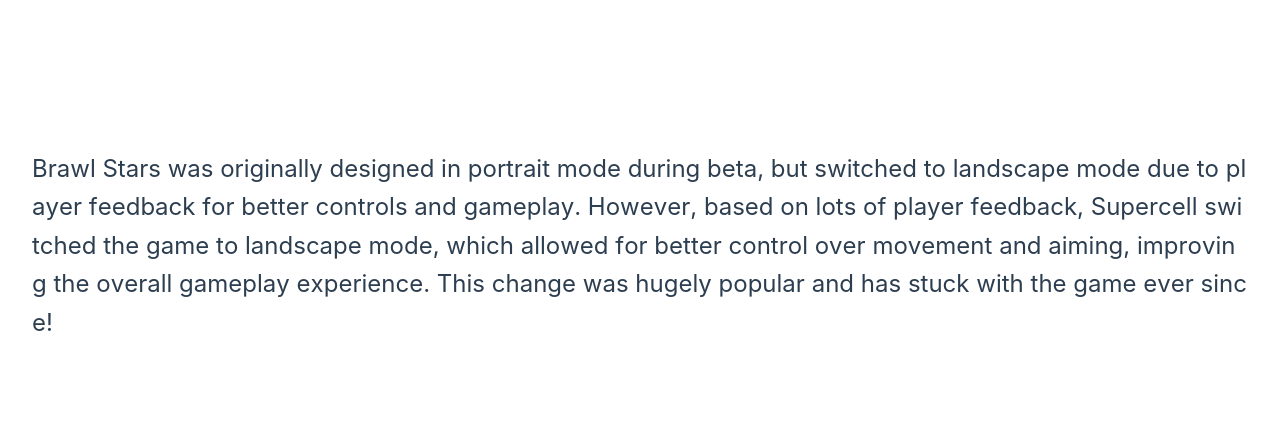
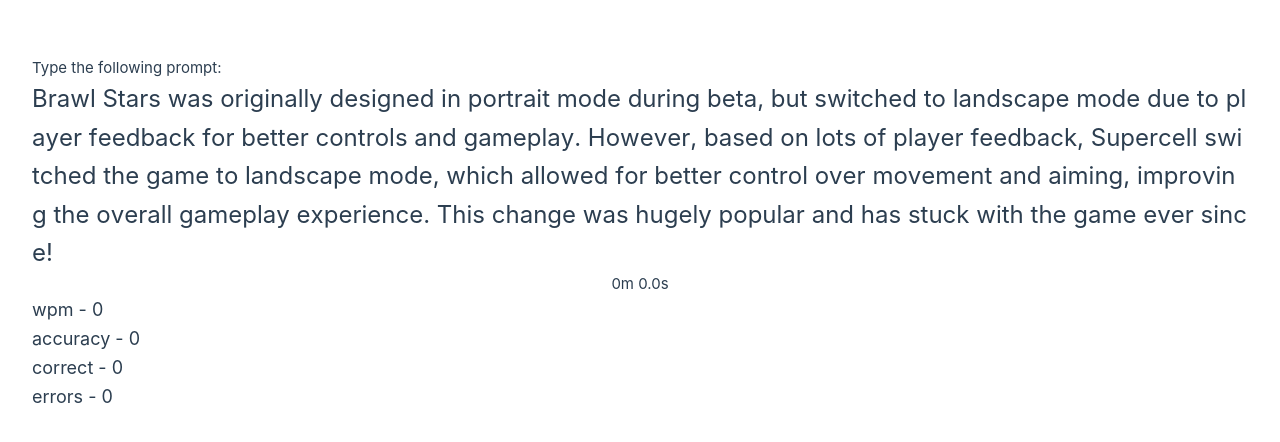
Before and after one commit to valgardg/bad-typing, a Vue app: page / in a window 1280 px wide. Shown: the part 166-608 px from the top of the page. Built offline with nearby package versions, Linux system fonts and the light colour scheme.

Commit message:
added: clock and statistics

```diff
--- a/src/views/TypeScreen.vue
+++ b/src/views/TypeScreen.vue
@@ -3,7 +3,7 @@
     <div>
         <!-- input section -->
         <div @click="focusInput">
-            <div class="typing-prompt">Type the following prompt:</div>
+            <div class="">Type the following prompt:</div>
             <div class="prompt-container">
                 <div
                     v-for="(letter, index) in typePrompt"
@@ -18,6 +18,18 @@
                 </div>
             </div>
         </div>
+        <!-- clock + stats div -->
+        <div class="time-div">
+            <p>{{ minutes }}m {{ seconds }}.{{ milliseconds }}s</p>
+        </div>
+
+        <div class="stats-div">
+            <p>wpm - {{ wpm }}</p>
+            <p>accuracy - {{ accuracy }}</p>
+            <p>correct - {{ correct }}</p>
+            <p>errors - {{ errors }}</p>
+        </div>
+
         <!-- hidden input to listen capture user typing -->
         <input
             type="text"
@@ -33,8 +45,9 @@
 </template>
 
 <script setup lang="ts">
-import { ref, onMounted } from 'vue';
+import { ref, onMounted, computed } from 'vue';
 
+const canType = ref(true);
 const typePrompt = ref('Brawl Stars was originally designed in portrait mode during beta, but switched to landscape mode due to player feedback for better controls and gameplay. However, based on lots of player feedback, Supercell switched the game to landscape mode, which allowed for better control over movement and aiming, improving the overall gameplay experience. This change was hugely popular and has stuck with the game ever since!');
 const typed = ref('');
 const typingInput = ref<HTMLInputElement | null>(null);
@@ -44,10 +57,21 @@
 }
 
 const handleInput = () => {
+    if (!running.value) {
+        startClock();
+    }
     console.log("User input:", typed.value);
+    if(typed.value.length == typePrompt.value.length) {
+        stopClock();
+        canType.value = false;
+        calculateStats();
+    }
 }
 
 const focusInput = () => {
+    if(!canType.value) {
+        return;
+    }
     typingInput.value?.focus();
 }
 
@@ -64,12 +88,58 @@
 const onBlur = () => {
     isFocused.value = false;
 }
+
+// clock implementation
+const running = ref(false);
+const startTime = ref(0);
+const elapsedTime = ref(0);
+let interval: number | null = null;
+
+const minutes = computed(() => Math.floor(elapsedTime.value / 60000));
+const seconds = computed(() => Math.floor((elapsedTime.value % 60000) / 1000));
+const milliseconds = computed(() => elapsedTime.value % 1000);
+
+const startClock = () => {
+    if (!running.value) {
+        running.value = true;
+        startTime.value = Date.now() - elapsedTime.value;
+        interval = setInterval(() => {
+            elapsedTime.value = Date.now() - startTime.value;
+        }, 10);
+    }
+}
+
+const stopClock = () => {
+    if(interval) {
+        running.value = false;
+        clearInterval(interval);
+    }
+}
+
+// stats
+const errors = ref(0);
+const correct = ref(0);
+const accuracy = ref(0);
+const wpm = ref(0);
+
+const calculateStats = () => {
+    let total = 0;
+    let correctly_typed = 0;
+
+    for(let i = 0; i < typePrompt.value.length; i++) {
+        if (typed.value[i] == typePrompt.value[i]) {
+            correctly_typed += 1;
+        }
+        total += 1;
+    }
+    correct.value = correctly_typed;
+    errors.value = total - correctly_typed;
+    accuracy.value = Math.round(((correctly_typed / total) * 100) * 100) / 100;
+    wpm.value = Math.round(((correctly_typed / 5) / (minutes.value + (seconds.value / 60))) * 100) / 100;
+}
 </script>
 
 <style scoped>
-.typing-prompt {
-    color: white;
-}
 .prompt-container {
     display: flex;
     flex-direction: row;
@@ -102,4 +172,13 @@
         visibility: hidden;
     }
 }
+/* clock and stats styles */
+.time-div {
+    display: flex;
+    align-items: center;
+    justify-content: center;
+}
+.stats-div {
+    font-size: large;
+}
 </style>
```
